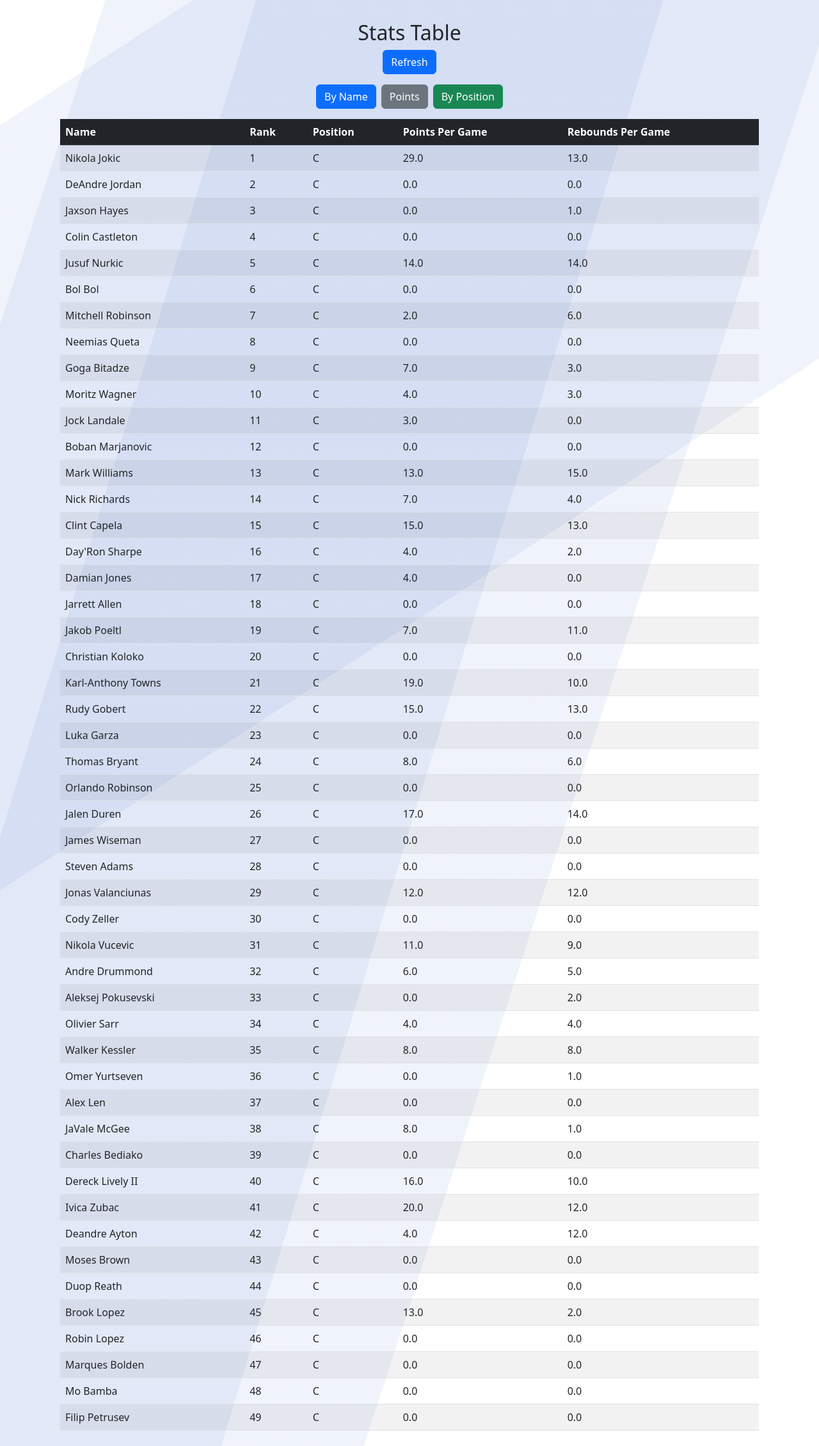
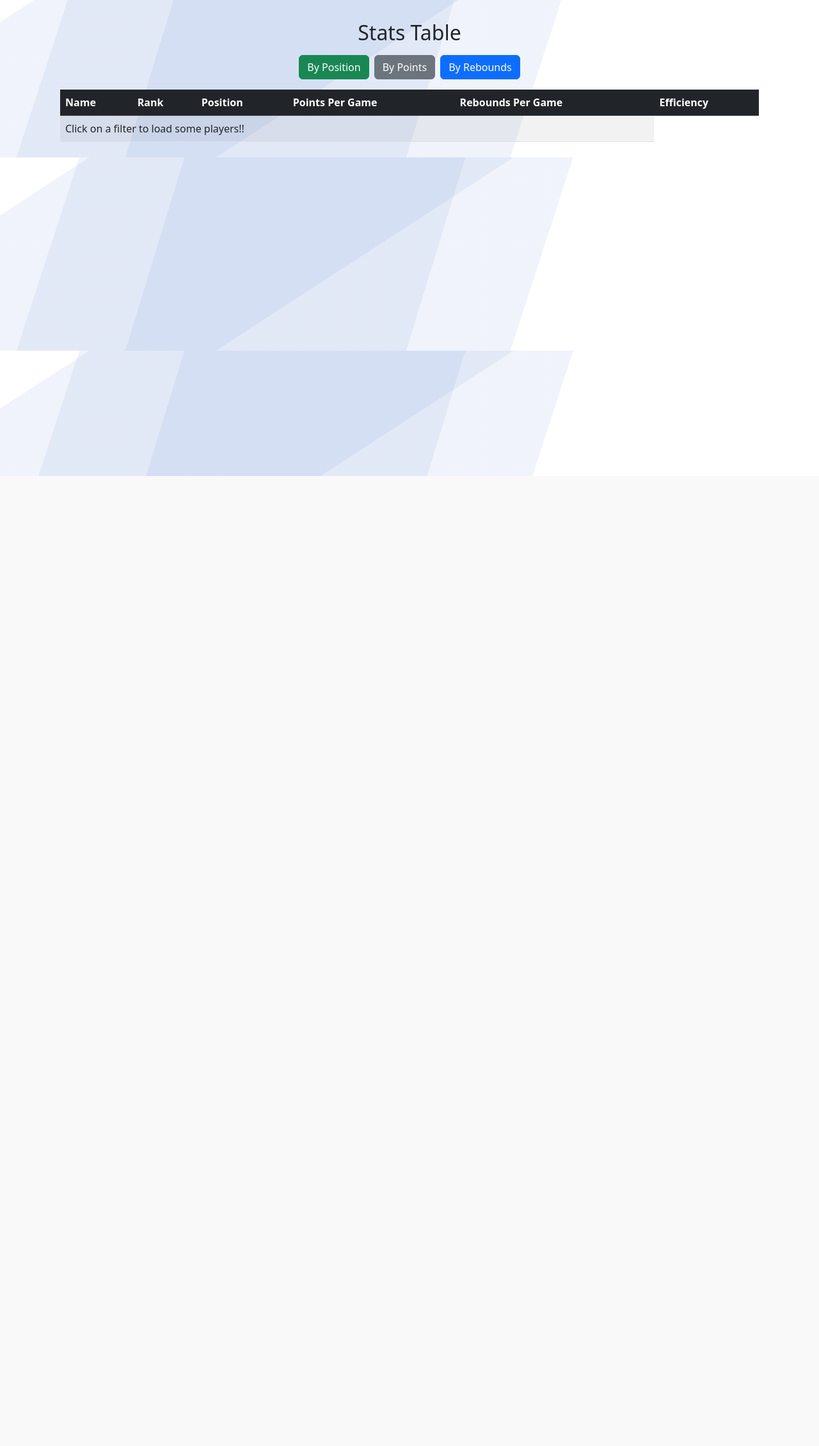
Before and after one commit to ColeHenke/sports-stats-app, a Django app: page / in a window 1280 px wide. Shown: the part 56-2316 px from the top of the page at 64% size. After the commit the page ends 800 px from the top, so only its background shows below. Run offline with Django 5.2, Linux system fonts and the light colour scheme; a user stored in the database is signed in.

Commit message:
improvements to table sorting logic

```diff
--- a/sports_stats_app/stats/templates/index.html
+++ b/sports_stats_app/stats/templates/index.html
@@ -1,19 +1,42 @@
-{% extends "base.html" %}
-
-{% block content %}
-<link href="https://cdn.jsdelivr.net/npm/bootstrap@5.2.1/dist/css/bootstrap.min.css" rel="stylesheet">
+{% extends "base.html" %} {% block content %}
+<link
+  href="https://cdn.jsdelivr.net/npm/bootstrap@5.2.1/dist/css/bootstrap.min.css"
+  rel="stylesheet"
+/>
 
 <div class="container my-4">
   <div class="text-center mb-3">
     <h2>Stats Table</h2>
-        <div>
-            <button onclick="window.location.reload()" class="btn btn-primary">Refresh</button>
-        </div>
-        <form action="{% url 'index' %}" method="post" class="d-flex justify-content-center gap-2 mt-3">
+    <form
+      action="{% url 'index' %}"
+      method="post"
+      class="d-flex justify-content-center gap-2 mt-3"
+    >
       {% csrf_token %}
-            <button class="btn btn-primary" type="submit" name="by_name">By Name</button>
-            <button class="btn btn-secondary" type="submit" name="by_points">Points</button>
-            <button class="btn btn-success" type="submit" name="by_position">By Position</button>
+      <button
+        class="btn btn-success"
+        type="submit"
+        name="button"
+        value="by_position"
+      >
+        By Position
+      </button>
+      <button
+        class="btn btn-secondary"
+        type="submit"
+        name="button"
+        value="by_points"
+      >
+        By Points
+      </button>
+      <button
+        class="btn btn-primary"
+        type="submit"
+        name="button"
+        value="by_rebounds"
+      >
+        By Rebounds
+      </button>
     </form>
   </div>
   <table class="table table-striped table-hover" id="statsTable">
@@ -24,6 +47,7 @@
         <th scope="col">Position</th>
         <th scope="col">Points Per Game</th>
         <th scope="col">Rebounds Per Game</th>
+        <th scope="col">Efficiency</th>
       </tr>
     </thead>
     <tbody>
@@ -34,10 +58,11 @@
         <td>{{ player.position }}</td>
         <td>{{ player.pts|floatformat:1 }}</td>
         <td>{{ player.reb|floatformat:1 }}</td>
+        <td>{{ player.efficiency|floatformat:1 }}</td>
       </tr>
       {% empty %}
       <tr>
-                <td colspan="5">No players found.</td>
+        <td colspan="5">Click on a filter to load some players!!</td>
       </tr>
       {% endfor %}
     </tbody>
@@ -45,51 +70,4 @@
 </div>
 
 <script src="https://cdn.jsdelivr.net/npm/bootstrap@5.2.1/dist/js/bootstrap.bundle.min.js"></script>
-
-<script>
-  function sortTable(n) {
-    var table,
-      rows,
-      switching,
-      i,
-      x,
-      y,
-      shouldSwitch,
-      dir,
-      switchcount = 0;
-    table = document.getElementById("statsTable");
-    switching = true;
-    dir = "asc"; // Set the sorting direction to ascending initially
-    while (switching) {
-      switching = false;
-      rows = table.rows;
-      for (i = 1; i < rows.length - 1; i++) {
-        shouldSwitch = false;
-        x = rows[i].getElementsByTagName("TD")[n];
-        y = rows[i + 1].getElementsByTagName("TD")[n];
-        if (dir == "asc") {
-          if (x.innerHTML.toLowerCase() > y.innerHTML.toLowerCase()) {
-            shouldSwitch = true;
-            break;
-          }
-        } else if (dir == "desc") {
-          if (x.innerHTML.toLowerCase() < y.innerHTML.toLowerCase()) {
-            shouldSwitch = true;
-            break;
-          }
-        }
-      }
-      if (shouldSwitch) {
-        rows[i].parentNode.insertBefore(rows[i + 1], rows[i]);
-        switching = true;
-        switchcount++;
-      } else {
-        if (switchcount == 0 && dir == "asc") {
-          dir = "desc";
-          switching = true;
-        }
-      }
-    }
-  }
-</script>
 {% endblock content %}
--- a/sports_stats_app/stats/views.py
+++ b/sports_stats_app/stats/views.py
@@ -1,12 +1,11 @@
-import logging
-from django.shortcuts import render, redirect, HttpResponse
-from nba_api.stats.static import players
-from nba_api.stats.endpoints import playercareerstats, commonplayerinfo
+from django.shortcuts import render, redirect
 from django.contrib import messages
 from django.contrib.auth import login, logout, authenticate
 from django.contrib.auth.decorators import login_required
 from django.contrib.auth.models import User
 from .utils import get_player_by_name_variants
+import json
+from django.shortcuts import render
 
 
 # Login Function
@@ -55,85 +54,15 @@ def register(request):
 
     return render(request, 'register.html', {})
 
-
-def get_player_position(player_id):
-    """Retrieve the position of a player."""
-    try:
-        player_info = commonplayerinfo.CommonPlayerInfo(player_id=player_id)
-        player_details = player_info.get_data_frames()[0]
-        position = player_details['POSITION'].iloc[0]
-        return position if position else 'N/A'
-    except Exception as e:
-        logger.error(f"Failed to fetch position for player {player_id}: {str(e)}")
-        return 'N/A'
-
-def get_active_players():
-    """Get active NBA players."""
-    # Get active NBA players
-    active_players = players.get_active_players()
-
-    # List to store player data
-    player_data = []
-
-    # Counter for limiting to 15 players
-    count = 0
-
-    # Iterate over each active player
-    for player in active_players:
-        # Get player career stats
-        career = playercareerstats.PlayerCareerStats(player_id=player['id'])
-        career_stats = career.get_data_frames()[0]
-
-        # Fetch the player's position using the new function
-        position = get_player_position(player['id'])
-
-        # Extract necessary data
-        player_stats = {
-            'full_name': player['full_name'],
-            'position': position,
-            'ppg': career_stats.iloc[0]['PTS'] / career_stats.iloc[0]['GP'], # Points per game
-            'rpg': career_stats.iloc[0]['REB'] / career_stats.iloc[0]['GP'], # Rebounds per game
-            'apg': career_stats.iloc[0]['AST'] / career_stats.iloc[0]['GP']  # Assists per game
-        }
-
-        # Append player data to list
-        player_data.append(player_stats)
-
-        # Increment counter
-        count += 1
-
-        # Break loop if 15 players have been collected
-        if count == 10:
-            break
-
-    return player_data
-
-# def index(request):
-#     """Render index page."""
-#     # pass
-# #     # Get player data
-#     players_data = get_active_players()
-#     # players_data = []
-#     return render(request, 'index.html', {'players': players_data})
-
-import logging
-import json
-from django.shortcuts import render
-from nba_api.stats.static import players
-from django.http import HttpResponse
-
-# Configuring logging
-logging.basicConfig(level=logging.DEBUG)
-logger = logging.getLogger(__name__)
-
 # file_path = 'stats\data.json'
 file_path = "stats/data.json"
-num_sorts_by_position = 2
+num_sorts_by_position = 0
 data = None
 
 def load_data():
     global data
     try:
+        print('This code is being hit')
         with open(file_path, 'r') as file:
             data = json.load(file)
     except FileNotFoundError:
@@ -185,36 +114,34 @@ def get_players(sort_option):
     # Iterate over each active player
     result_data = []
     for index, player in enumerate(unique_players, start=1):
+        efficiency = ((player['pts'] * player['reb']) / (player['turnover'] + 100))
         player_stats = {
             'full_name': player['player']['first_name'] + ' ' + player['player']['last_name'],
             'position': player['player']['position'],
             'pts': player['pts'],
             'reb': player['reb'],
-            'turnover': player['turnover'],
+            'efficiency': efficiency,
             'rank': index
         }
         result_data.append(player_stats)
 
+    if sort_option == 4:
+        result_data = sorted(result_data, key=lambda x: x['efficiency'], reverse=True)
     return result_data
 
 @login_required(login_url=login_user)
 def index(request):
     """Render index page."""
-    # Get player data
-    players_data = get_players(1)
     if request.method == 'POST':
-        if 'button' in request.POST:
-            action_value = request.POST['button']
-            if action_value == 'by_name':
-                get_players(3)
-                return HttpResponse("Button 1 was clicked.")
-            elif action_value == 'by_points':
-                get_players(2)
-                return HttpResponse("Button 2 was clicked.")
-            elif action_value == 'by_position':
-                get_players(1)
-
-    # print(players_data)
+        action_value = request.POST.get('button')
+        if action_value == 'by_rebounds':
+            players_data = get_players(3)
+        elif action_value == 'by_points':
+            players_data = get_players(2)
+        elif action_value == 'by_position':
+            players_data = get_players(1)
+    elif request.method == 'GET':
+        players_data = None
     return render(request, 'index.html', {'players': players_data})
 
 
@@ -223,11 +150,11 @@ def index(request):
 def search(request):
     if request.method == 'POST':
         username = request.POST.get('username')
-        search_result = get_player_by_name_variants(username)  # Replace with your actual data fetching logic
+        search_result = get_player_by_name_variants(username)
 
         # Normalize the data to ensure all entries are list of dicts
         if isinstance(search_result, dict):
-            search_results = [search_result]  # Convert a single dict to a list of one dict
+            search_results = [search_result]
         elif isinstance(search_result, list):
             search_results = search_result
         else:
@@ -260,14 +187,9 @@ def search(request):
         # For a GET request, just render the search page without any data
         return render(request, 'stats/search.html', {'search_results': []})
 
-
-
-
 def logout_user(request):
     logout(request)
     return redirect('login_user')
 
-
-
 if __name__=="__main__":
     debug=True
```
Also changed, not shown: sports_stats_app/db.sqlite3. Lines whose indentation alone changed are shown as unchanged.
